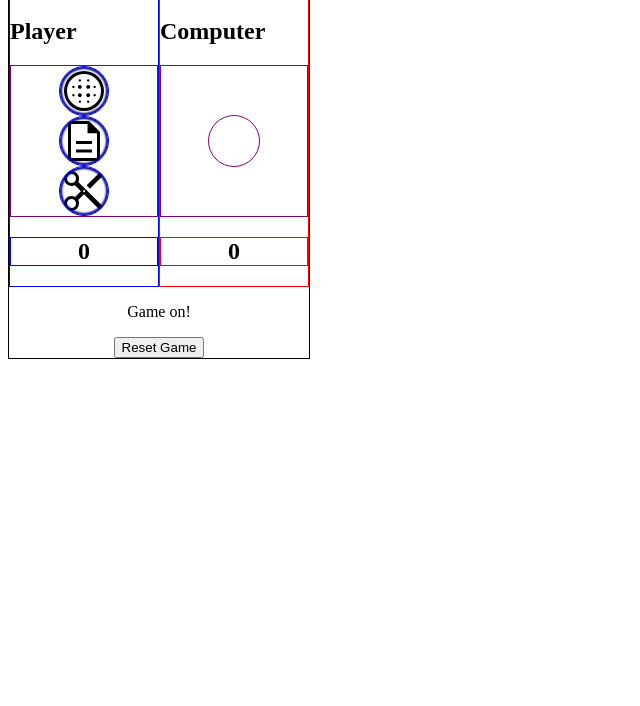
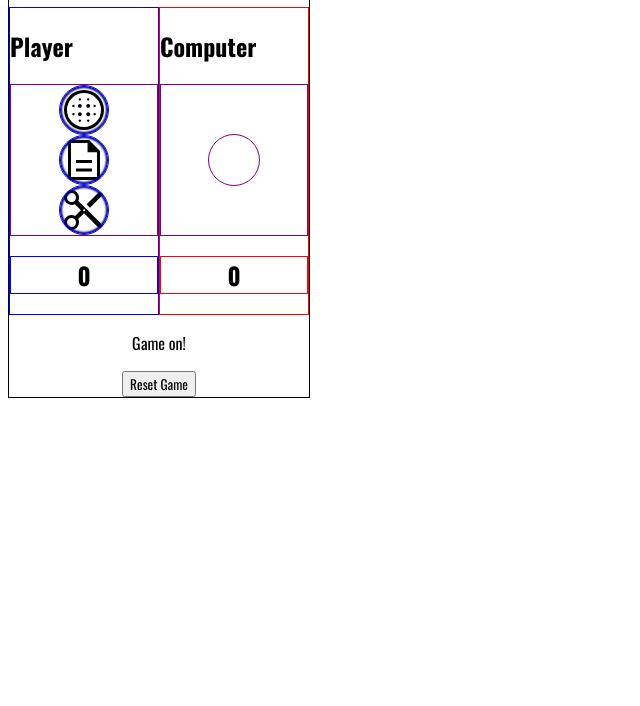
Before and after one commit to nathan-culley/rock-paper-scissors, a plain HTML site: page index.html in a window 1280 px wide. Shown: the part 94-800 px from the top of the page, without its empty margins (0-640 px from the left). Drawn offline with nearby package versions, Linux system fonts and the light colour scheme.

Commit message:
Change font to Oswald

```diff
--- a/index.html
+++ b/index.html
@@ -14,7 +14,7 @@
         <h1 id="prompt">First to five wins!</h1>
         <div id="gameplay">
             <div id="player-move">
-                <h2>Player</h2>
+                <h2 class="name">Player</h2>
                 <div id="buttons">
                     <button id="rockButton"></button>
                     <button id="paperButton"></button>
@@ -26,7 +26,7 @@
             </div>
 
             <div id="computer-move">
-                <h2>Computer</h2>
+                <h2 class="name">Computer</h2>
                 <div id="computer-display">
                     <div id="comp-move">
 
--- a/styles.css
+++ b/styles.css
@@ -1,3 +1,13 @@
+@font-face {
+    font-family: 'Oswald';
+    src: url('./Oswald-VariableFont_wght.ttf');
+}
+
+
+* {
+    font-family: 'Oswald';
+}
+
 #game-area {
     width: 300px;
     border: 1px solid black;
@@ -19,6 +29,8 @@
 #player-move {
     border: 1px solid blue;
 }
+
+
 
 #buttons {
     border: 1px solid purple;
```
Also changed, not shown: Oswald-VariableFont_wght.ttf (added).
